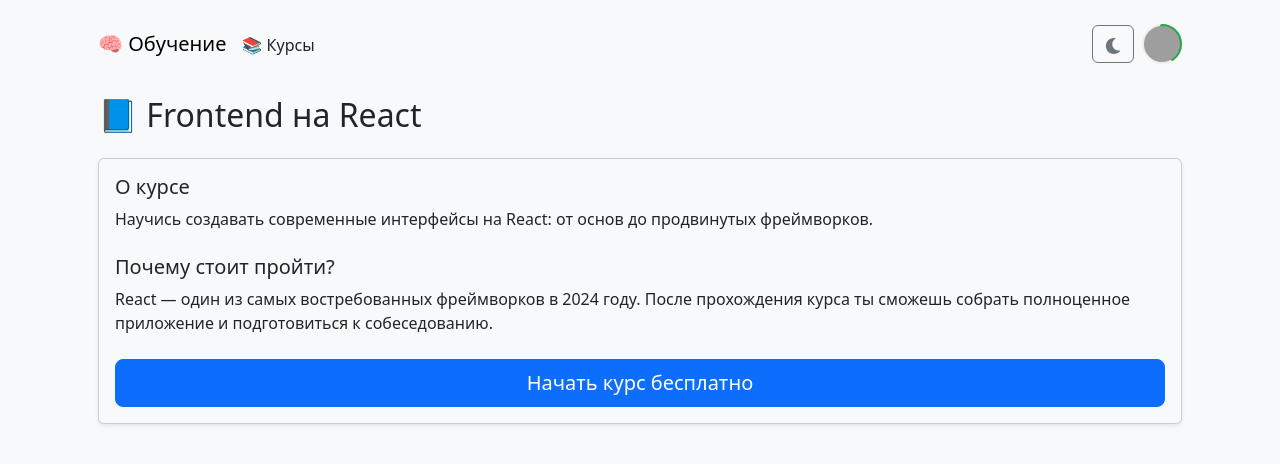
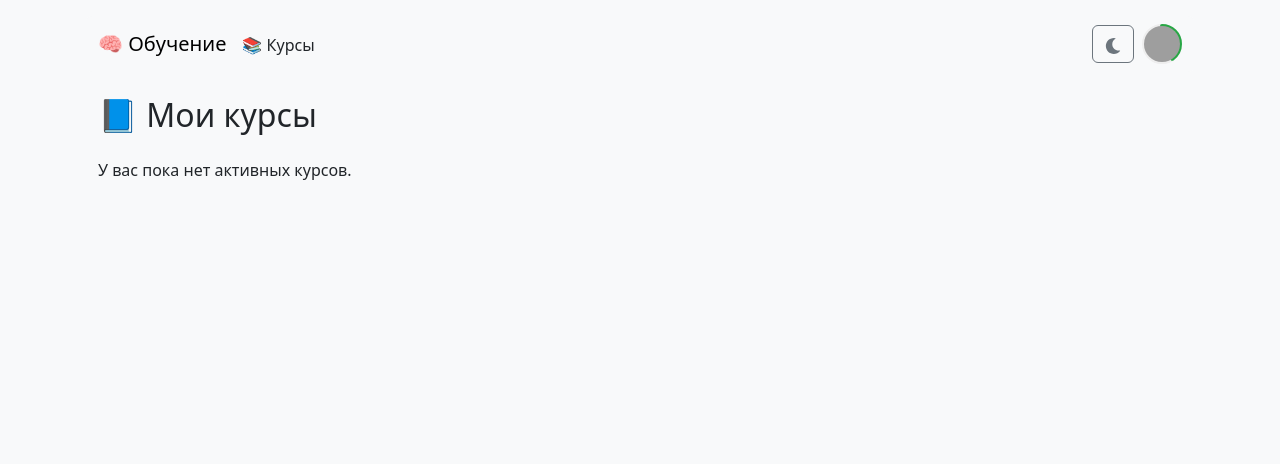
Before and after one commit to USamirjon/miniapp, a React (Create React App) app: page /courses in a window 1280 px wide. Shown: the top 464 px of the page. Built offline with nearby package versions, Linux system fonts and the light colour scheme; grey boxes are pictures that could not be loaded.

Commit message:
courses-changev1.2

```diff
--- a/src/App.js
+++ b/src/App.js
@@ -1,14 +1,15 @@
 import React, { useEffect, useState } from 'react';
 import { Routes, Route } from 'react-router-dom';
 import Home from './pages/Home';
-import Lessons from './pages/Lessons';
+import LessonsPage from './pages/LessonsPage';
 import Lesson from './pages/Lesson';
 import Test from './pages/Test';
 import Profile from './pages/Profile';
 import Header from './components/Header';
 import 'bootstrap/dist/css/bootstrap.min.css';
 import Courses from "./pages/Courses";
-import CoursePage from "./pages/CoursePage";
+import CourseDetails from "./pages/CourseDetails";
+
 
 function App() {
     const [xp, setXp] = useState(200);
@@ -50,8 +51,8 @@
             <Routes>
                 <Route path="/" element={<Home theme={theme} />} />
                 <Route path="/courses" element={<Courses theme={theme}/>} />
-                <Route path="/course/:courseId/coursepage" element={<CoursePage theme={theme}/>} />
-                <Route path="/course/:courseId/lessons" element={<Lessons theme={theme} />} />
+                <Route path="/course/:id/details" element={<CourseDetails theme={theme} />} />
+                <Route path="/course/:id/lessons" element={<LessonsPage theme={theme} />} />
                 <Route path="/lesson/:id" element={<Lesson onFinish={gainXp} theme={theme} />} />
                 <Route path="/test/:id" element={<Test theme={theme} />} />
                 <Route path="/profile" element={<Profile theme={theme} />} />
--- /dev/null
+++ b/src/domain.ts
@@ -0,0 +1 @@
+export const URL = "https://localhost:7137/" + "";
--- a/src/pages/CoursePage.jsx
+++ b/src/pages/CourseDetails.jsx
@@ -3,7 +3,7 @@
 import { Card, Button, Row, Col } from 'react-bootstrap';
 import { CheckCircleFill, XCircleFill } from 'react-bootstrap-icons';
 
-const CoursePage = ({ theme }) => {
+const CourseDetails = ({ theme }) => {
     const { courseId } = useParams();
     const [lessons, setLessons] = useState([]);
     const [courseTitle, setCourseTitle] = useState('');
@@ -86,4 +86,4 @@
     );
 };
 
-export default CoursePage;
+export default CourseDetails;
--- a/src/pages/Courses.jsx
+++ b/src/pages/Courses.jsx
@@ -1,57 +1,108 @@
-import React from 'react';
-import { Card, Button } from 'react-bootstrap';
+import React, { useEffect, useState } from 'react';
+import { Card, ProgressBar, Button, Row, Col } from 'react-bootstrap';
+import { useNavigate } from 'react-router-dom';
 
-const CoursePage = ({ theme }) => {
+const Courses = () => {
+    const [myCourses, setMyCourses] = useState([]);
+    const [userId, setUserId] = useState(null);
+
+    const navigate = useNavigate();
+
+    const theme = localStorage.getItem('theme') || 'light';
     const isDark = theme === 'dark';
     const cardBg = isDark ? 'bg-dark text-light' : 'bg-light text-dark';
     const buttonVariant = isDark ? 'light' : 'primary';
 
-    // Заглушка курса:
-    const course = {
-        id: 1,
-        title: 'Frontend на React',
-        description: 'Научись создавать современные интерфейсы на React: от основ до продвинутых фреймворков.',
-        whyTake: 'React — один из самых востребованных фреймворков в 2024 году. После прохождения курса ты сможешь собрать полноценное приложение и подготовиться к собеседованию.',
-        isFree: true // если false — будет кнопка "Купить"
+    useEffect(() => {
+        const tg = window.Telegram?.WebApp;
+        if (!tg) return;
+
+        tg.expand();
+        const user = tg.initDataUnsafe?.user;
+        if (user) {
+            setUserId(user.id);
+            fetchMyCourses(user.id);
+        } else {
+            // Заглушка
+            setMyCourses([
+                {
+                    id: 1,
+                    title: 'Основы React',
+                    topic: 'Frontend',
+                    lessonsPassed: 2,
+                    totalLessons: 5,
+                },
+                {
+                    id: 2,
+                    title: 'Базы данных',
+                    topic: 'Backend',
+                    lessonsPassed: 5,
+                    totalLessons: 10,
+                }
+            ]);
+        }
+    }, []);
+
+    const fetchMyCourses = async (telegramId) => {
+        try {
+            const res = await fetch(`https://localhost:7137/api/users/${telegramId}/courses`);
+            const data = await res.json();
+            setMyCourses(data);
+        } catch (err) {
+            console.error('Ошибка при получении курсов пользователя:', err);
+        }
     };
 
-    const handleStartCourse = () => {
-        // переход к урокам тут  пиздец
-        window.location.href = `/course/${course.id}/coursePage`;
-    };
-
-    const handlePurchaseCourse = () => {
-        // здесь потом добавишь интеграцию с покупкой
-        alert('Оформление покупки пока недоступно');
+    const handleGoToCourse = (courseId) => {
+        navigate(`/course/${courseId}`);
     };
 
     return (
         <div className={`container mt-4 ${isDark ? 'text-light' : 'text-dark'}`}>
-            <h2 className="mb-4">📘 {course.title}</h2>
+            <h2 className="mb-4">📘 Мои курсы</h2>
+            <Row>
+                {myCourses.length === 0 && (
+                    <Col>
+                        <p>У вас пока нет активных курсов.</p>
+                    </Col>
+                )}
+                {myCourses.map((course) => {
+                    const progressPercent = course.totalLessons > 0
+                        ? Math.round((course.lessonsPassed / course.totalLessons) * 100)
+                        : 0;
 
-            <Card className={`${cardBg} shadow-sm`}>
-                <Card.Body>
-                    <Card.Title>О курсе</Card.Title>
-                    <Card.Text>{course.description}</Card.Text>
+                    return (
+                        <Col key={course.id} xs={12} md={6} lg={4} className="mb-4">
+                            <Card className={`${cardBg} shadow-sm h-100`}>
+                                <Card.Body>
+                                    <Card.Title>{course.title}</Card.Title>
+                                    <Card.Subtitle className="mb-2 text-muted">{course.topic}</Card.Subtitle>
+                                    <Card.Text>
+                                        <strong>Прогресс:</strong>{' '}
+                                        {course.lessonsPassed}/{course.totalLessons}
+                                    </Card.Text>
 
-                    <Card.Title className="mt-4">Почему стоит пройти?</Card.Title>
-                    <Card.Text>{course.whyTake}</Card.Text>
+                                    <ProgressBar
+                                        now={progressPercent}
+                                        label={`${progressPercent}%`}
+                                        className="mb-3"
+                                        variant={isDark ? 'info' : 'primary'}
+                                    />
 
-                    <div className="mt-4 d-grid">
-                        {course.isFree ? (
-                            <Button variant={buttonVariant} size="lg" onClick={handleStartCourse}>
-                                Начать курс бесплатно
-                            </Button>
-                        ) : (
-                            <Button variant="success" size="lg" onClick={handlePurchaseCourse}>
-                                Купить курс
-                            </Button>
-                        )}
-                    </div>
-                </Card.Body>
-            </Card>
+                                    <Button
+                                        variant={buttonVariant}
+                                        onClick={() => handleGoToCourse(course.id)}
+                                    >
+                                        Перейти
+                                    </Button>
+                                </Card.Body>
+                            </Card>
+                        </Col>
+                    );
+                })}
+            </Row>
         </div>
     );
 };
 
-export default CoursePage;
+export default Courses;
--- a/src/pages/Home.jsx
+++ b/src/pages/Home.jsx
@@ -4,6 +4,7 @@
     Collapse, Form, ButtonGroup
 } from 'react-bootstrap';
 import { useNavigate } from 'react-router-dom';
+import {URL} from '../domain.ts'
 
 const Home = () => {
     const [courses, setCourses] = useState([]);
@@ -29,49 +30,34 @@
 
         if (user) {
             setUserId(user.id);
-            sendUserToBackend(user);
             fetchCourses();
             fetchPurchasedCourses(user.id);
         }
     }, []);
 
-    const sendUserToBackend = async (user) => {
-        try {
-            await fetch('https://localhost:7137/api/users', {
-                method: 'POST',
-                headers: { 'Content-Type': 'application/json' },
-                body: JSON.stringify({
-                    telegramId: user.id,
-                    firstname: user.first_name,
-                    lastname: user.last_name,
-                    username: user.username
-                }),
-            });
-        } catch (err) {
-            console.error("Failed to send user data:", err);
-        }
-    };
+
 
     const fetchCourses = async () => {
-        /*try {
-            const res = await fetch('https://localhost:7137/api/courses');
+        try {
+            const res = await fetch(URL+'api/Course/all');
             const data = await res.json();
             setCourses(data);
             setFilteredCourses(data);
             setTopics([...new Set(data.map(c => c.topic))]);
         } catch (err) {
             console.error("Failed to fetch courses:", err);
-        }*/
+        }
 
 
         // Заглушка
-        const data = [
+        /*const data = [
             { id: 1, title: 'JS', topic: 'Frontend', price: 0, description: 'Learn JS', createdAt: '2025-01-01' },
             { id: 2, title: 'UX', topic: 'Design', price: 300, description: 'UX course', createdAt: '2025-02-01' },
+            { id: 3, title: 'оX', topic: 'Design', price: 300, description: 'UX course', createdAt: '2025-02-01' },
         ];
         setCourses(data);
         setFilteredCourses(data);
-        setTopics([...new Set(data.map(c => c.topic))]);
+        setTopics([...new Set(data.map(c => c.topic))]);*/
 
     };
 
--- a/src/pages/Lessons.jsx
+++ b/src/pages/LessonsPage.jsx
@@ -2,7 +2,7 @@
 import { Card, Button, ProgressBar } from 'react-bootstrap';
 import { Link, useParams } from 'react-router-dom';
 
-const Lessons = ({ theme }) => {
+const LessonsPage = ({ theme }) => {
     const { courseId } = useParams();
     const isDark = theme === 'dark';
     const cardBg = isDark ? 'bg-dark text-light' : 'bg-light text-dark';
@@ -79,4 +79,4 @@
     );
 };
 
-export default Lessons;
+export default LessonsPage;
```
